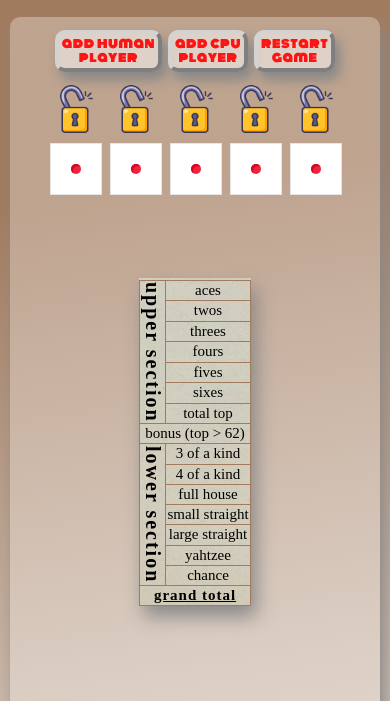
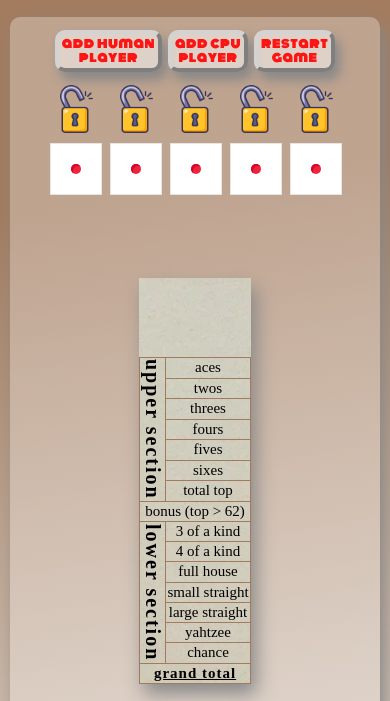
Before and after one commit to Zolske/yahtzee-dice-roller, a plain HTML site: page index.html in a window 390 px wide. Shown: the part 143-844 px from the top of the page. Drawn offline with Linux system fonts and the light colour scheme.

Commit message:
fix: player putton spacing on mobile view

```diff
--- a/assets/css/styles.css
+++ b/assets/css/styles.css
@@ -23,7 +23,7 @@
 
 main {
     width: 95%;
-    height: 94.5rem;
+    height: 95.5rem;
     margin: 2rem auto 1rem auto;
     background-color: #ffffff4D;
     /* background-color: yellow; */
@@ -141,6 +141,7 @@
 
 #table-player-name {
     vertical-align: middle;
+    height: 8rem;
 }
 
 .textOriantation {
```
